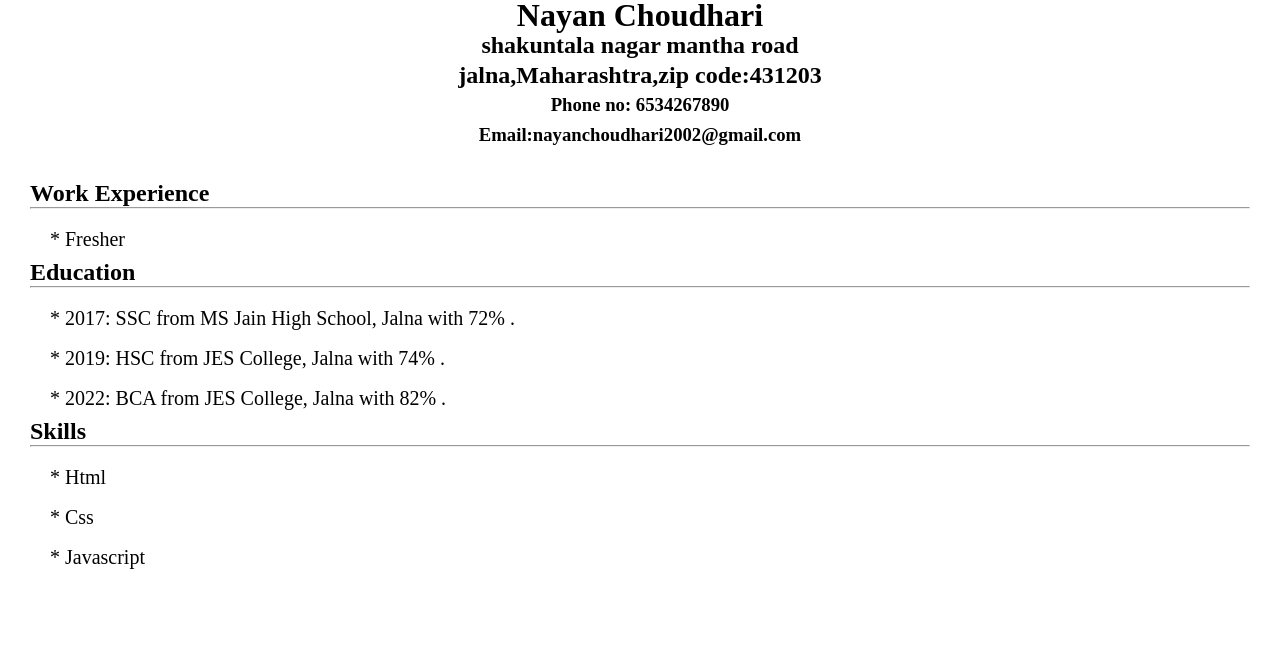
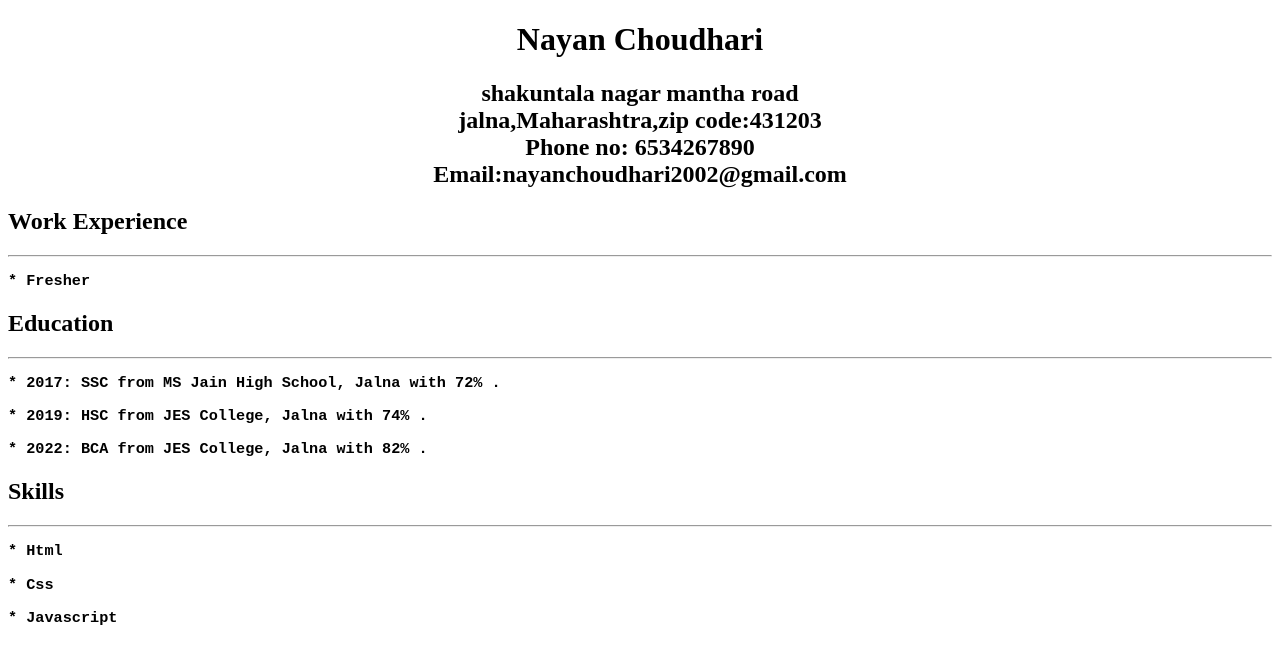
Before and after one commit to nayanchoudhari255/personal-info-, a plain HTML site: page index.html in a window 1280 px wide. Drawn offline with Linux system fonts and the light colour scheme.

Commit message:
Update index.html

```diff
--- a/index.html
+++ b/index.html
@@ -5,70 +5,36 @@
     <meta charset="UTF-8">
     <meta name="viewport" content="width=device-width, initial-scale=1.0">
     <title>personal info</title>
+<!--day1 -->
 
-    <style>
-
-*{
-    margin: 0;
-    padding: 0;
-    box-sizing: border-box;
-}
-        header{
-
-            justify-content: center;
-          text-align: center;
-          line-height: 30px;
-
-        }
-        p{
-            display: flex;
-            align-items: center;
-
-
-        }
-        .container{
-            margin: 30px 30px;
-        }
-        pre{
-            font-size: 20px;
-            font-family: 'Times New Roman', Times, serif;
-            line-height: 20px;
-            margin-top: 20px;
-            margin-bottom: 10px;
-            margin-left: 20px;
-        }
-      hr{
-        height: 2px;
-        background-color: gray;
-      }
-    </style>
 </head>
 <body>
     <header>
-       <p>
-        <h1>Nayan Choudhari</h1>
-        <h2>shakuntala nagar mantha road</h2>
-          <h2> jalna,Maharashtra,zip code:431203</h2>
-           <h3>Phone no: 6534267890</h3>
-           <h3>Email:nayanchoudhari2002@gmail.com</h3>
+     <center >
+         <h1>Nayan Choudhari</h1>
+         <p><h2>shakuntala nagar mantha road<br>
+        jalna,Maharashtra,zip code:431203<br>
+           Phone no: 6534267890<br>
+       Email:nayanchoudhari2002@gmail.com</h2>
 
        </p>
+    </center>
     </header>
     <section class="container">
         <h1>Work Experience</h1>
         <hr>
-        <pre>* Fresher</pre>
+        <pre><h3>* Fresher</h3></pre>
         <h1>Education</h1>
         <hr>
-        <pre>* 2017: SSC from MS Jain High School, Jalna with 72% .</pre>
-        <pre>* 2019: HSC from JES College, Jalna with 74% .</pre>
-        <pre>* 2022: BCA from JES College, Jalna with 82% .</pre>
+        <pre><h3>* 2017: SSC from MS Jain High School, Jalna with 72% .</h3></pre>
+        <pre><h3>* 2019: HSC from JES College, Jalna with 74% .</h3></pre>
+        <pre><h3>* 2022: BCA from JES College, Jalna with 82% .</h3></pre>
         <h1>Skills</h1>
         <hr>
 
-        <pre>* Html</pre>
-        <pre>* Css</pre>
-        <pre>* Javascript</pre>
+        <pre><h3>* Html</h3></pre>
+        <pre><h3>* Css</h3></pre>
+        <pre><h3>* Javascript</h3></pre>
 
     </section>
 </body>
```
